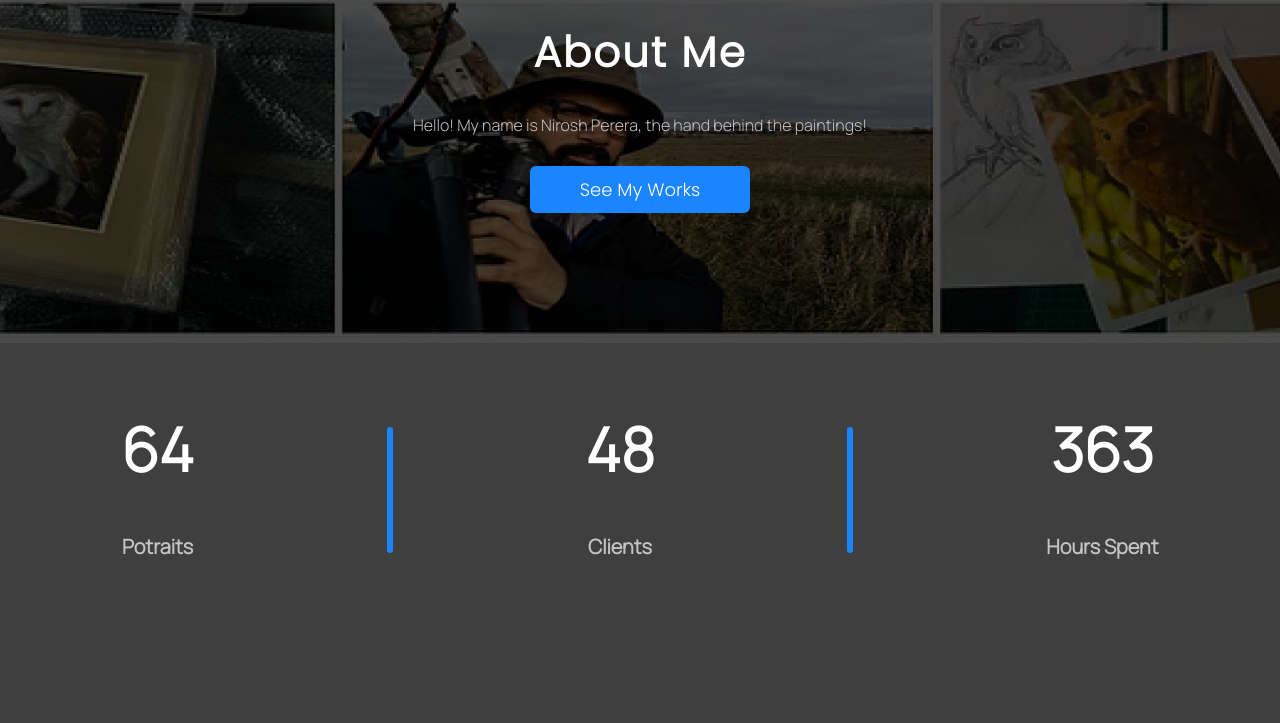
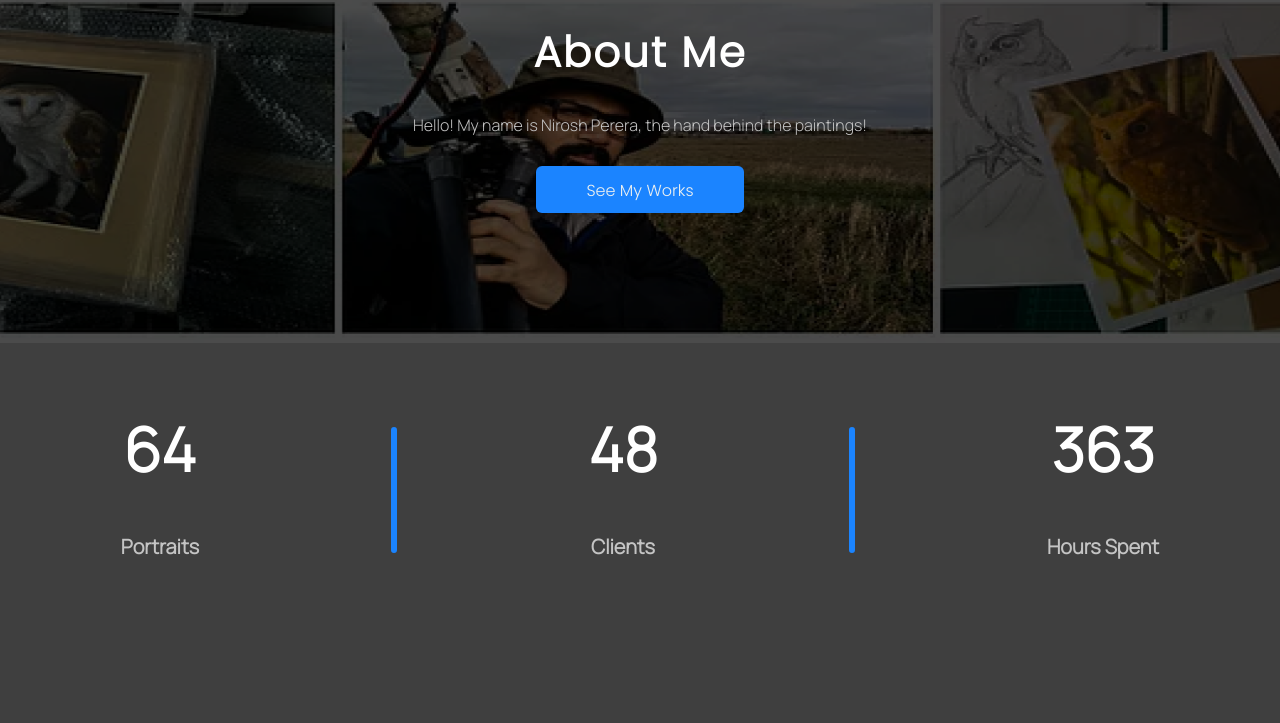
Before and after one commit to arkam-ahamed/parallax, a plain HTML site: page about.html in a window 1280 px wide. Shown: the part 77-800 px from the top of the page. Drawn offline with Linux system fonts and the light colour scheme; a script that the page names is missing.

Commit message:
changed links

```diff
--- a/about.html
+++ b/about.html
@@ -33,14 +33,14 @@
           <p>Hello! My name is Nirosh Perera, the hand behind the paintings!
 
           </p>
-          <button class="primary-btn">See My Works</button>
+          <button class="primary-btn"><a href="gallery.html">See My Works</a></button>
         </div>
       </div>
 
       <div class="counter">
         <div class="count-det">
             <p class="head">64<br>
-                <span class="sub">Potraits</span>
+                <span class="sub">Portraits</span>
             </p>
         </div>
         <div class="blue-line">
```
Also changed, not shown: contact.html (+2 -2 lines).
